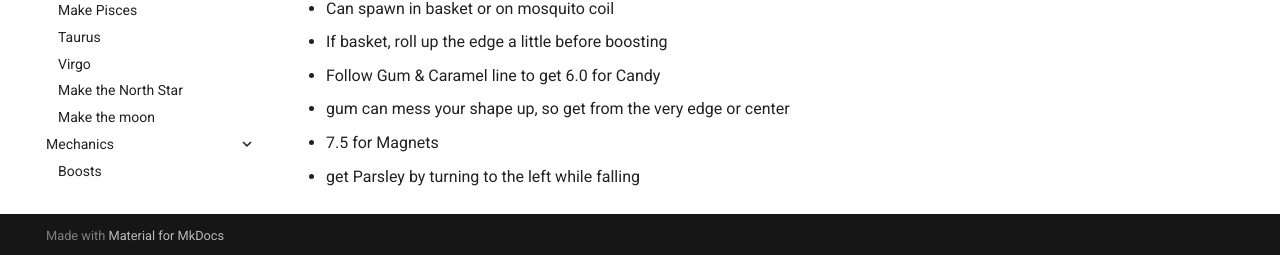
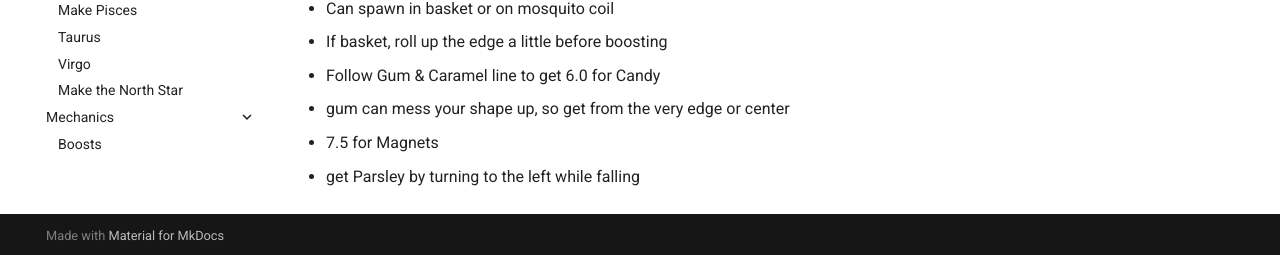
Before and after one commit to shookietea/reroll-notes, an MkDocs documentation site: the page built from docs/MAS2.md, in a window 1280 px wide and 1051 px high. Shown: the part 793-1048 px from the top of the window. Built offline with MkDocs 1.6.1 and Material for MkDocs 9.7.7, drawn with Linux system fonts in a browser that asks for light colours; comment, search, counter and statistics services are not loaded.

Commit message:
remove extra mtm link

```diff
--- a/mkdocs.yml
+++ b/mkdocs.yml
@@ -34,7 +34,6 @@
       - 'Taurus.md'
       - 'Virgo.md'
       - 'North Star.md'
-      - 'Make the moon': 'MOON.md'
   - 'Mechanics':
     - 'Boosts': 'mechanics/boosts/boosts.md'
 
```
